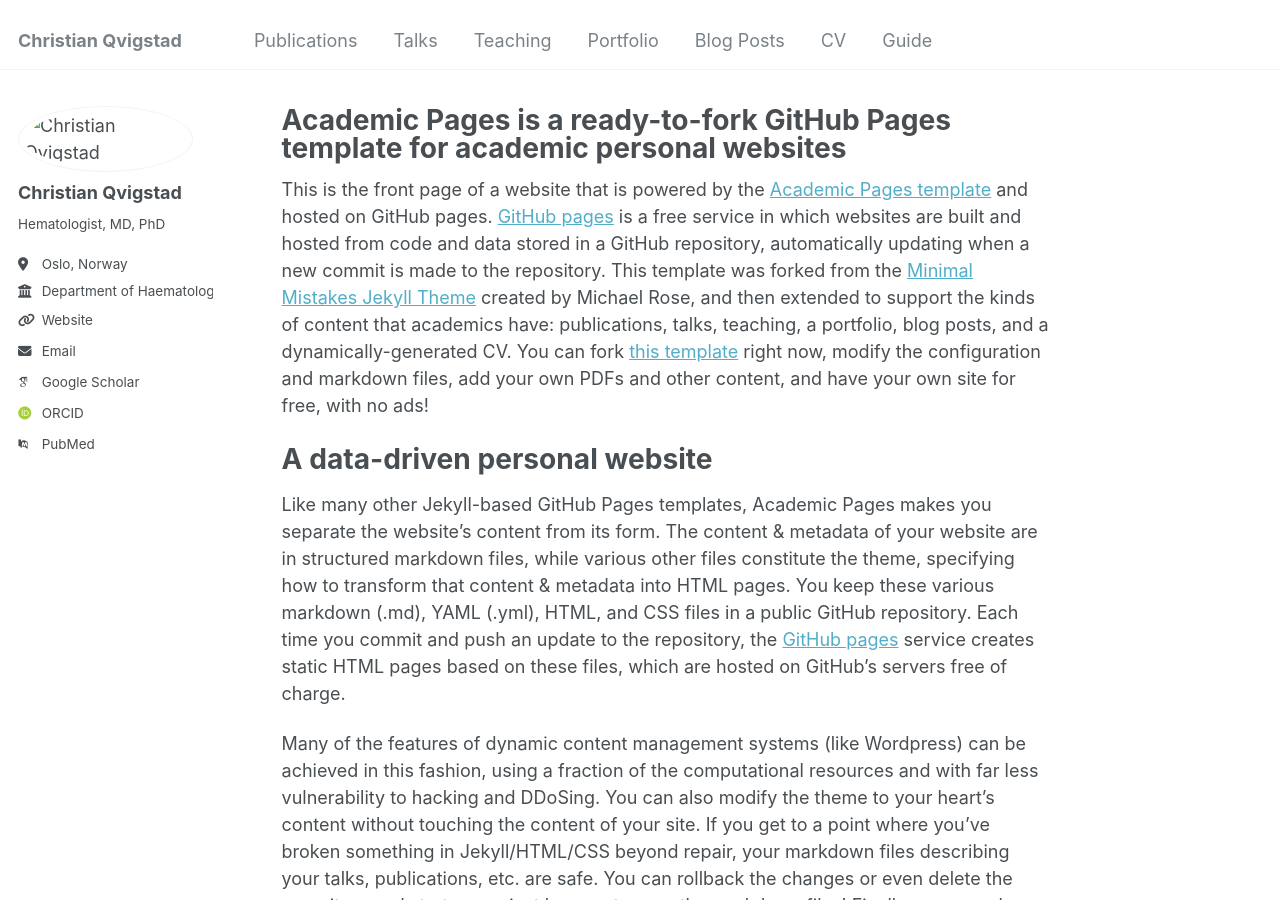
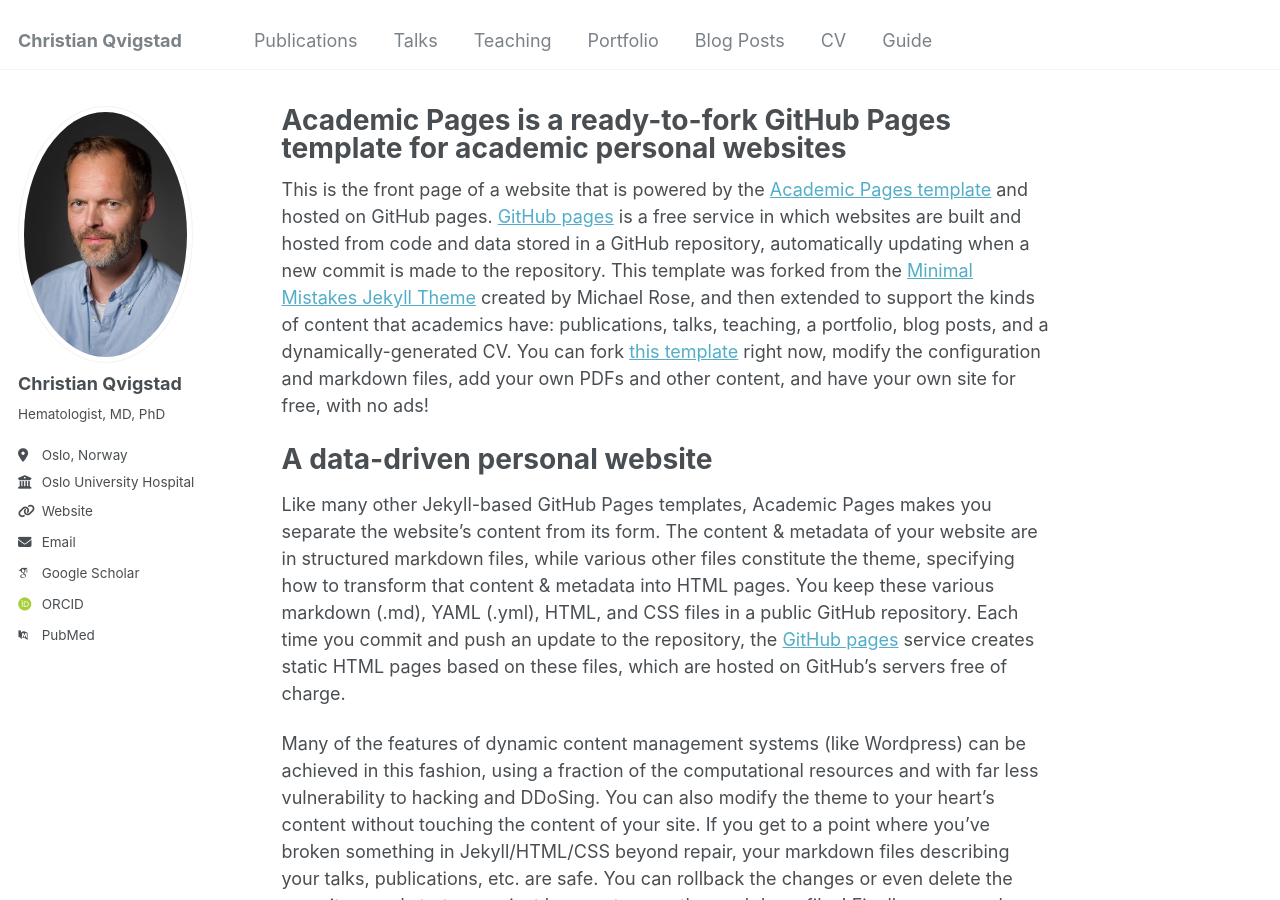
Before and after one commit to qvigstad/qvigstad.github.io, a Jekyll site: the page built from _pages/about.md, in a window 1280 px wide and 900 px high. Built offline with Jekyll 4.4.1, drawn with Linux system fonts in a browser that asks for light colours; some web fonts are replaced.

Commit message:
Update _config.yml

```diff
--- a/_config.yml
+++ b/_config.yml
@@ -14,19 +14,19 @@ name                     : &name "Christian Qvigstad"
 description              : &description ""
 url                      : https://qvigstad.github.io # the base hostname & protocol for your site e.g. "https://[your GitHub username].github.io"
 baseurl                  : "" # the subpath of your site, e.g. "/blog"
-repository               : "academicpages/academicpages.github.io"
+repository               : ""
 
 # Site Author - The following control what appear as part of the author content on the side bar.
 #               If a field is blank the icon and link will not appear, otherwise it will be shown.
 #               Additional customization can be done by editing /_includes/author-profile.html
 author:
   # Biographic information
-  avatar           : "/images/CQ.jpg"
+  avatar           : "CQ.jpg"
   name             : "Christian Qvigstad"
   pronouns         : # example: "she/her"
   bio              : "Hematologist, MD, PhD"
   location         : "Oslo, Norway"
-  employer         : "Department of Haematology, Oslo University Hospital, Rikshospitalet"
+  employer         : "Oslo University Hospital"
   uri              : "https://www.oslo-universitetssykehus.no/en/"
   email            : "qvigstad@gmail.com"
 
```
